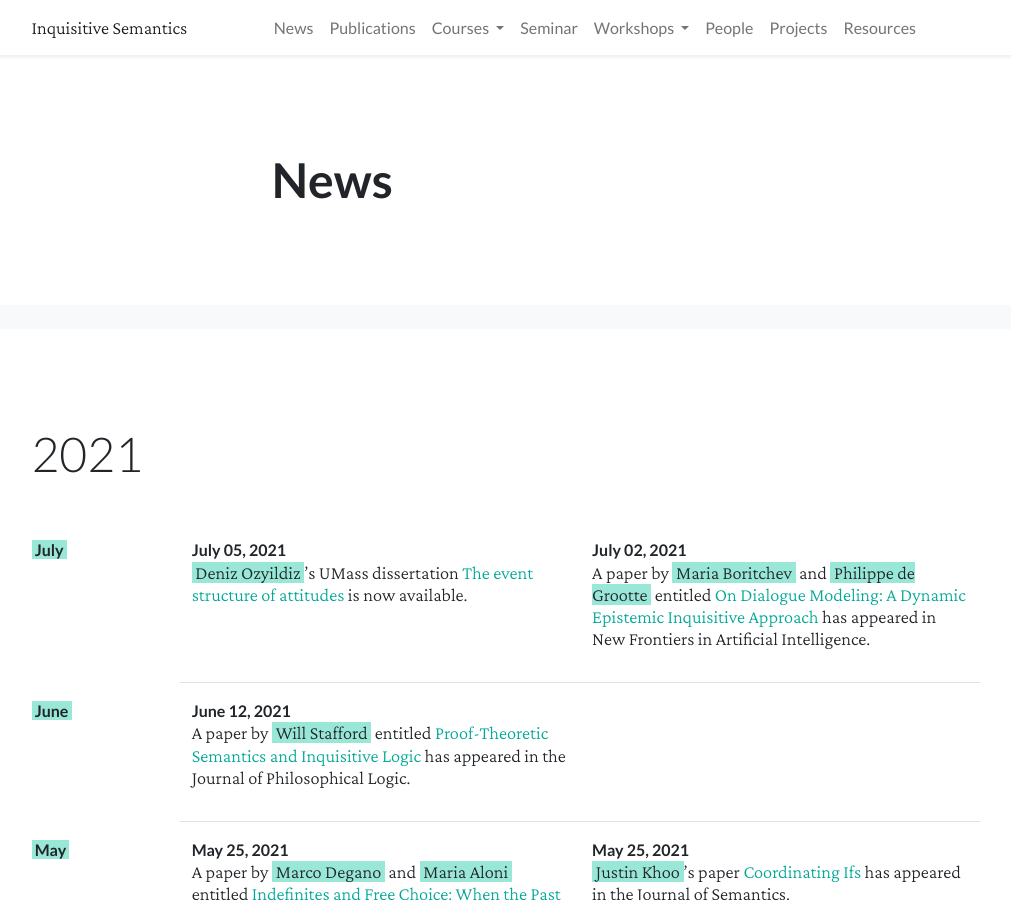
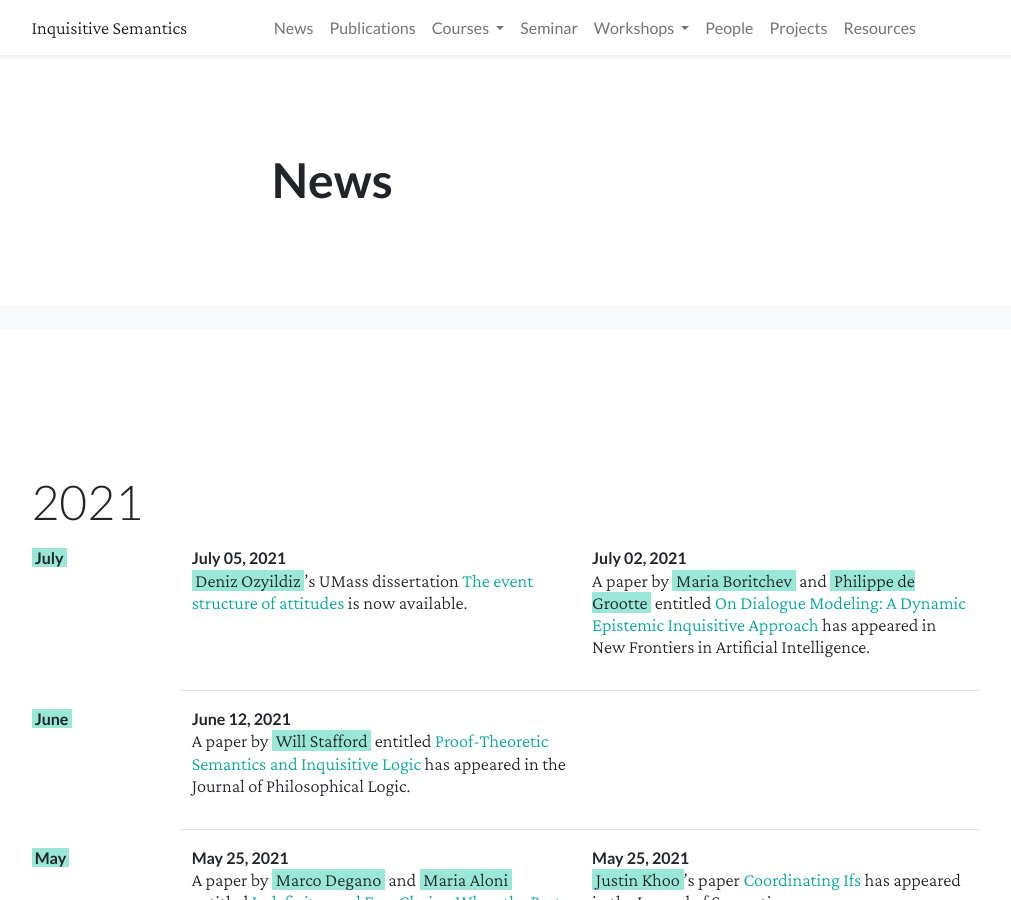
Before and after one commit to froelofs/inquisitive-semantics, a Jekyll site: the page built from _pages/news.html, in a window 1280 px wide and 900 px high. Shown: the whole window, without its empty margins (140-1151 px from the left). Built offline with Jekyll 4.4.1, drawn with Linux system fonts in a browser that asks for light colours.

Commit message:
spacing years new

```diff
--- a/_pages/news.html
+++ b/_pages/news.html
@@ -9,8 +9,8 @@ title: News
 	<section class="news bg-white container-fluid mb-5 py-5">
 		<div class="container">
 
-			<h3 class="py-5 display-1 col-2 sticky-md-top">
-				<span class="bg-white">
+			<h3 class="pt-md-5 pb-2  display-1 col-2 sticky-md-top">
+				<span class="bg-white d-block pt-md-5">
 					{{ yearItems.name }}
 				</span>
 			</h3>
```
